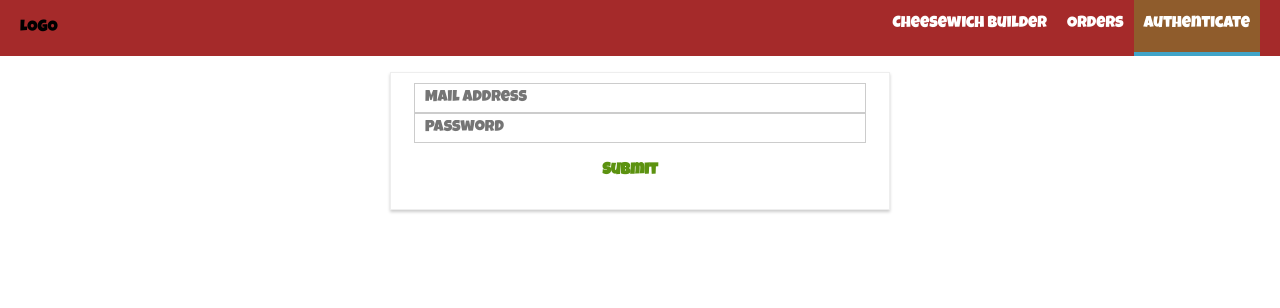
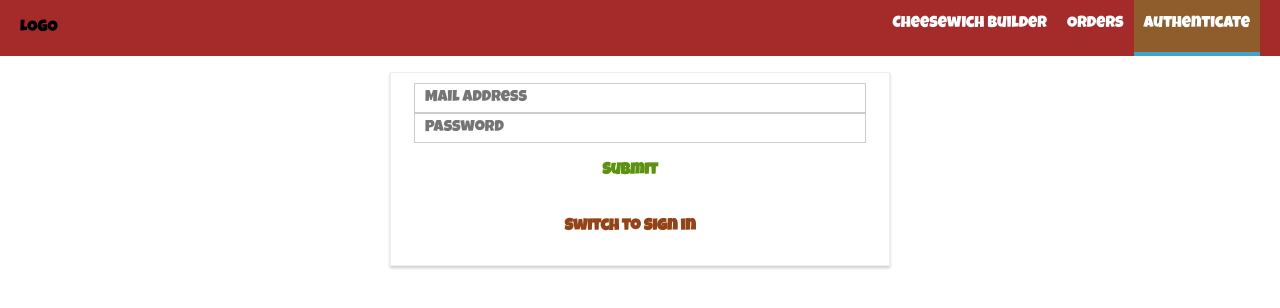
Before and after one commit to chunyukuo88/cheesewich, a React app: page /auth in a window 1280 px wide. Shown: the top 308 px of the page. Built offline with nearby package versions, Linux system fonts and the light colour scheme.

Commit message:
Added second url for signing in.

```diff
--- a/src/containers/Auth/Auth.jsx
+++ b/src/containers/Auth/Auth.jsx
@@ -37,6 +37,7 @@ class Auth extends Component {
                 touched: false,
             },
         },
+        isSignup: true,
     }
 
     submitHandler = (event) => {
@@ -46,7 +47,15 @@ class Auth extends Component {
         console.log(email);
         console.log(password);
         this.props.onAuth(email, password);
-    }
+    };
+
+    switchAuthMode = () => {
+        this.setState(prevState => {
+            return {
+                isSignup: !prevState.isSignup,
+            };
+        });
+    };
 
     checkValidity = (value, rules) => {
         let isValid = true;
@@ -94,14 +103,15 @@ class Auth extends Component {
             <div className={classes.Auth}>
                 <form onSubmit={this.submitHandler}>
                     {form}
-                <Button buttonType="green">
-                    Submit
-                </Button>
+                    <Button buttonType="green">Submit</Button>
                 </form>
+                <Button clicked={this.switchAuthMode} buttonType="red">Switch to {showInOrUp(this.state.isSignup)}</Button>
             </div>
         );
     }
 }
+
+const showInOrUp = (isSignup) => isSignup ? 'Sign in' : 'Sign up';
 
 const mapDispatchToProps = dispatch => {
     return {
--- a/src/store/actions/auth.js
+++ b/src/store/actions/auth.js
@@ -1,6 +1,6 @@
 import axios from 'axios';
 import * as actionTypes from './actionTypes';
-import urls from '../../urls';
+import { getAuthUrl } from "../utils";
 
 export const authStart = () => {
     return {
@@ -22,7 +22,7 @@ export const authFail = (error) => {
     };
 };
 
-export const auth = (email, password) => {
+export const auth = (email, password, isSignup) => {
     return dispatch => {
         dispatch(authStart());
         const authData = {
@@ -30,7 +30,8 @@ export const auth = (email, password) => {
             password: password,
             returnSecureToken: true,
         };
-        axios.post(urls.auth, authData)
+        const url = getAuthUrl(isSignup);
+        axios.post(url, authData)
             .then(response => {
                 dispatch(authSuccess(response.data));
             })
--- a/src/store/utils.js
+++ b/src/store/utils.js
@@ -1,3 +1,5 @@
+import urls from "../urls";
+
 export const updateObject = (oldObject, updatedProperties) => {
     return {
       ...oldObject,
@@ -48,3 +50,5 @@ export const purchaseCheesewichSuccess = (state, action) => {
         purchaseHasBeenMade: true,
     };
 };
+
+export const getAuthUrl = (isSignup) => (isSignup) ? urls.authSignUp : urls.authSignIn;
--- a/src/urls.js
+++ b/src/urls.js
@@ -2,7 +2,8 @@ const urls = {
     axiosInstance: 'https://cheesewich-49a69-default-rtdb.firebaseio.com/',
     ordersBaseUrl: 'cheesewich-49a69-default-rtdb',
     firebaseIngredients: 'https://cheesewich-49a69-default-rtdb.firebaseio.com/ingredients.json',
-    auth: 'https://identitytoolkit.googleapis.com/v1/accounts:signUp?key=AIzaSyC-2jFDdPv_X7eA9Wrl8PQ_tWehw4X1Z3I'
+    authSignIn: 'https://identitytoolkit.googleapis.com/v1/accounts:signInWithPassword?key=AIzaSyC-2jFDdPv_X7eA9Wrl8PQ_tWehw4X1Z3I',
+    authSignUp: 'https://identitytoolkit.googleapis.com/v1/accounts:signUp?key=AIzaSyC-2jFDdPv_X7eA9Wrl8PQ_tWehw4X1Z3I'
 };
 
 export default urls;
```
